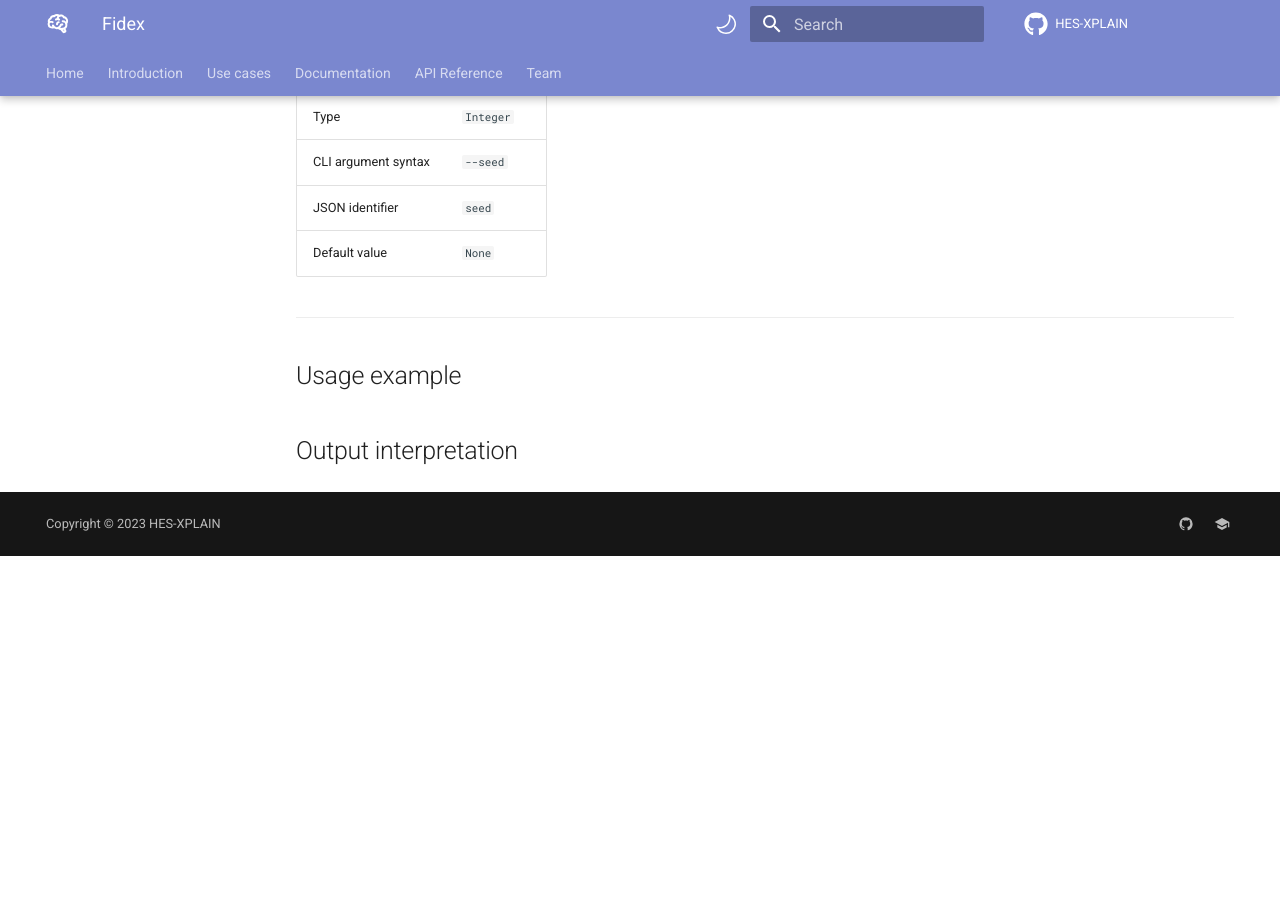
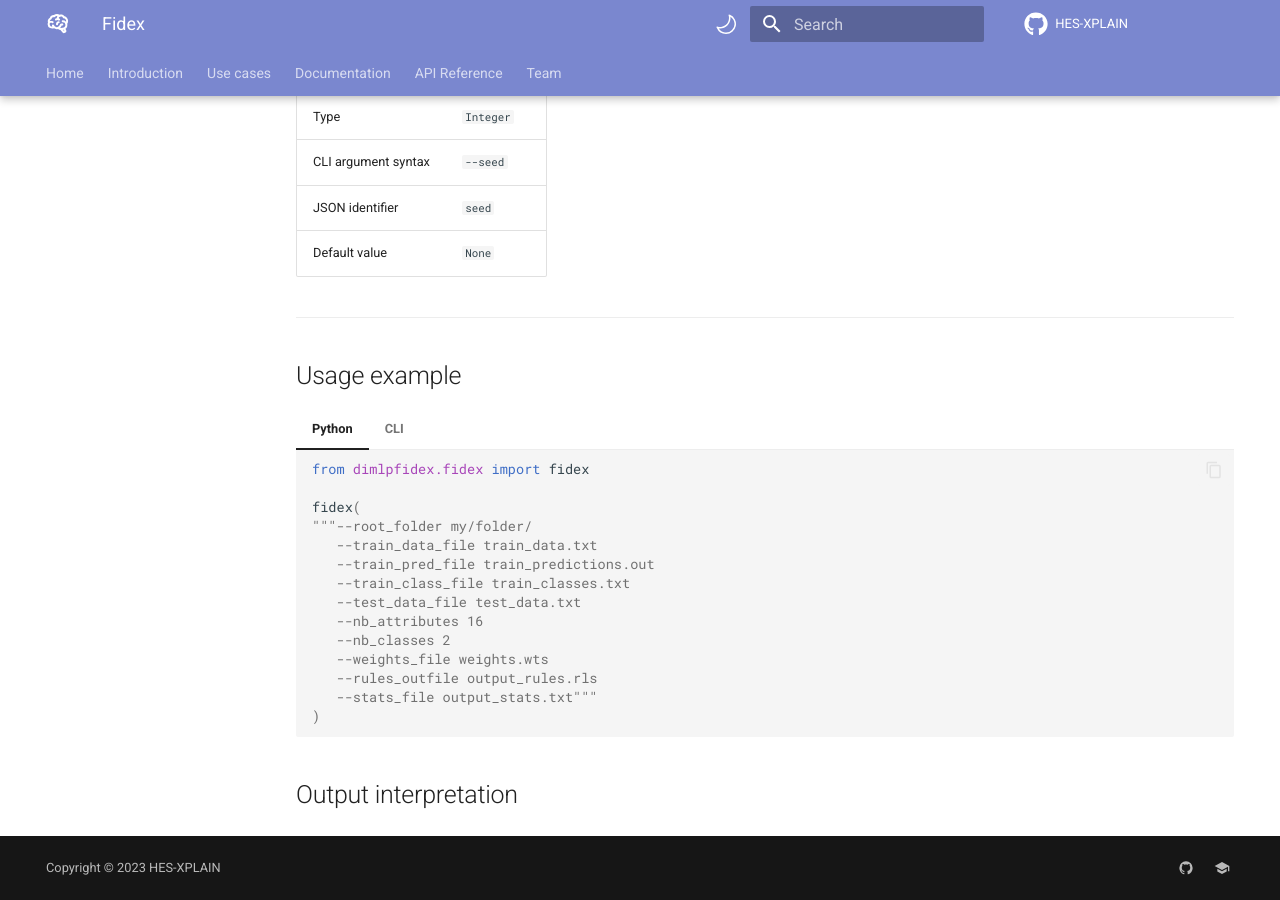
Before and after one commit to HES-XPLAIN/hes-xplain.github.io, an MkDocs documentation site: the page built from docs/documentation/algorithms/fidex/fidex.md, in a window 1280 px wide and 900 px high, scrolled down 15771 px. Built offline with MkDocs 1.6.1 and Material for MkDocs 9.7.7, drawn with Linux system fonts in a browser that asks for light colours; comment, search, counter and statistics services are not loaded; before the commit the page ends 16327 px from its top, so only the background shows below that.

Commit message:
Added usage examples

````diff
--- a/docs/documentation/algorithms/fidex/fidex.md
+++ b/docs/documentation/algorithms/fidex/fidex.md
@@ -475,4 +475,28 @@
 
 ## Usage example
 
+=== "Python"
+    ```py
+    from dimlpfidex.fidex import fidex
+
+    fidex(
+    """--root_folder my/folder/
+       --train_data_file train_data.txt
+       --train_pred_file train_predictions.out
+       --train_class_file train_classes.txt
+       --test_data_file test_data.txt
+       --nb_attributes 16
+       --nb_classes 2
+       --weights_file weights.wts
+       --rules_outfile output_rules.rls
+       --stats_file output_stats.txt"""
+    )
+    ```
+
+=== "CLI"
+    ```
+    ./fidex --root_folder my/folder/ --train_data_file train_data.txt --train_pred_file train_predictions.out --train_class_file train_classes.txt --test_data_file test_data.txt --nb_attributes 16 --nb_classes 2 --weights_file weights.wts --rules_outfile output_rules.rls --stats_file output_stats.txt
+    ```
+
+
 ## Output interpretation
````
